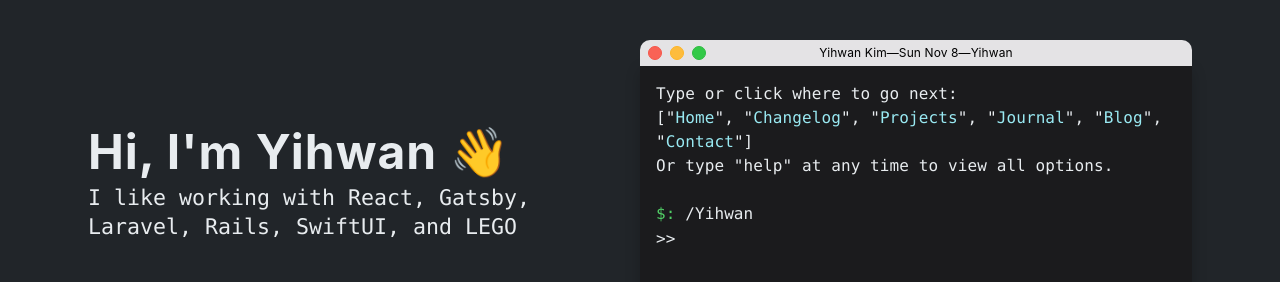
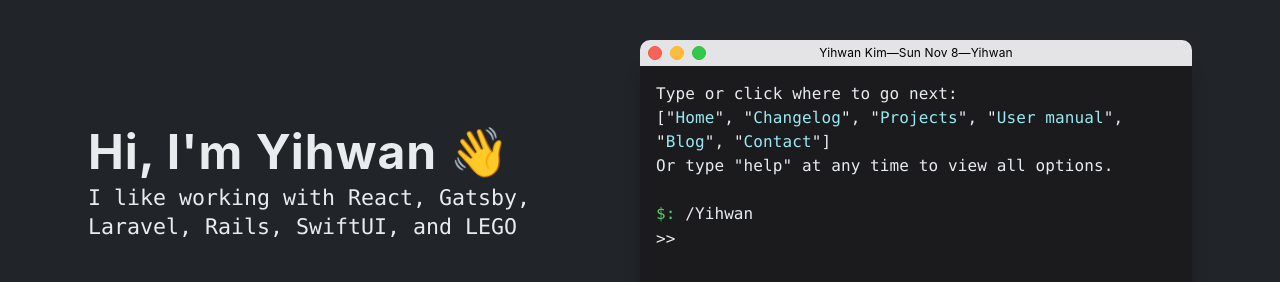
Before and after one commit to Yihwan/yihwan-v1, a Gatsby site: page / in a window 1280 px wide. Built offline with nearby package versions, Linux system fonts and the light colour scheme; Gatsby itself is replaced by a stand-in of ours.

Commit message:
add user manual

```diff
--- a/src/constants/pageUrls.js
+++ b/src/constants/pageUrls.js
@@ -2,7 +2,7 @@
   'home': '/',
   'changelog': '/changelog',
   'projects': '/projects',
-  'journal': 'https://www.notion.so/yihwan/Journal-0ef7ef2616984baba280569bfb0da796',
+  'user manual': 'https://www.notion.so/User-Manual-46e5889c494044d6b68f29a8f8715bfa',
   'blog': 'https://blog.yihwan.kim',
   'contact': '/contact',
 }
```
